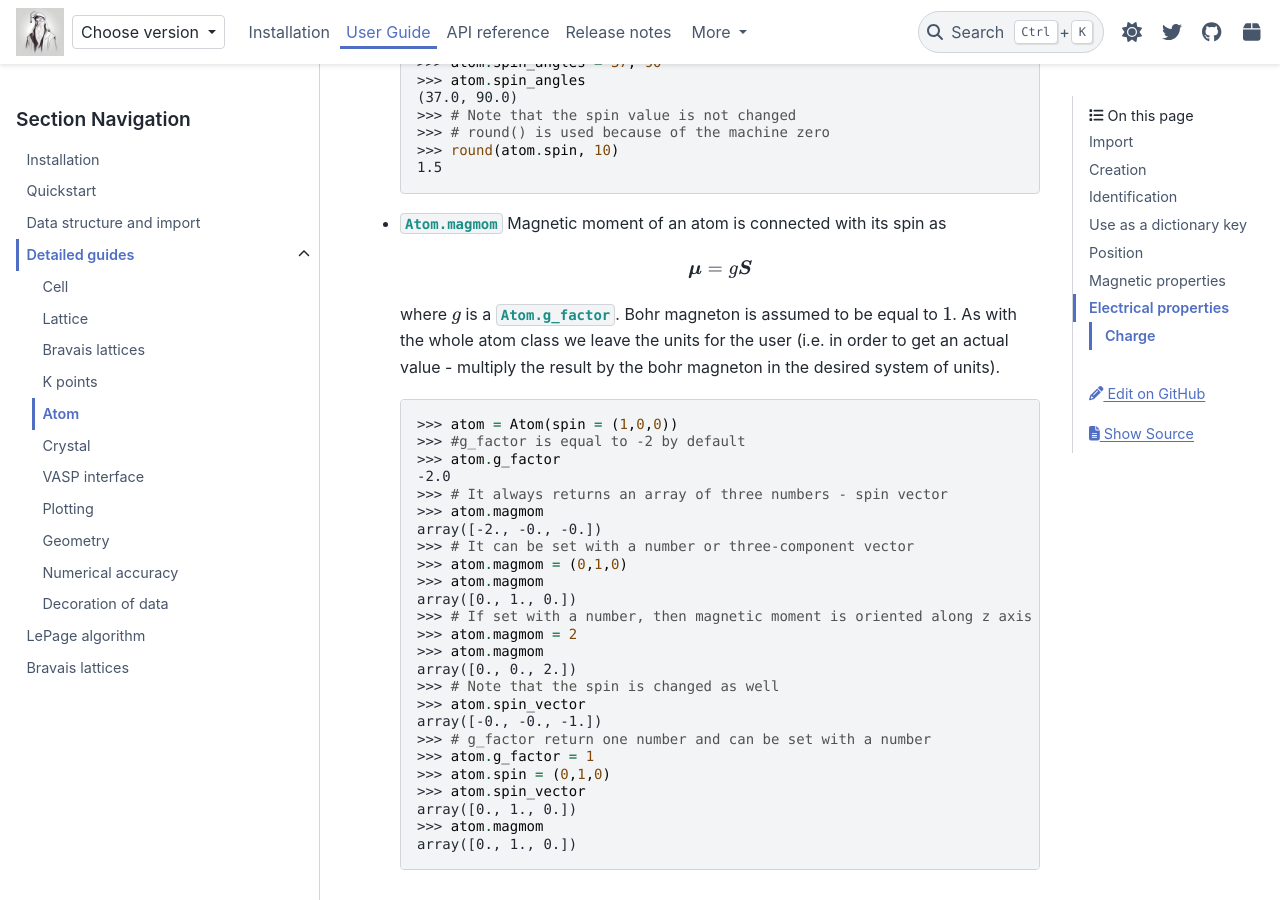
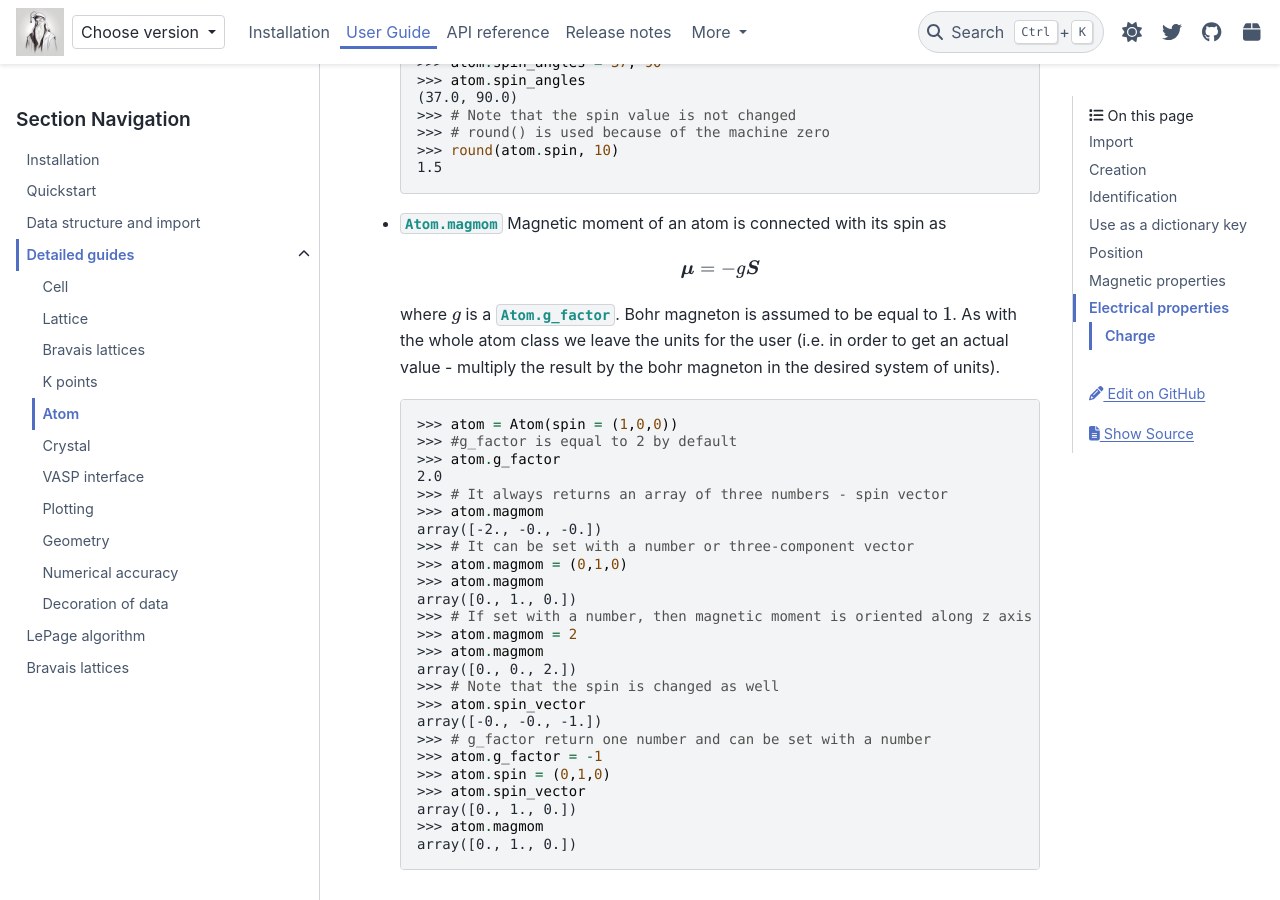
Before and after one commit to adrybakov/wulfric, a Sphinx documentation site: the page built from docs/source/user-guide/module/atom.rst, in a window 1280 px wide and 900 px high, scrolled down 6300 px. Built offline with Sphinx 7.4.7 and the PyData theme 0.15.4, drawn with Linux system fonts in a browser that asks for light colours; a script that is not in the unit is left out.

Commit message:
Write final rule for S vs m: g=2, minus in the formula

```diff
--- a/docs/source/user-guide/module/atom.rst
+++ b/docs/source/user-guide/module/atom.rst
@@ -47,7 +47,7 @@ Creation of an Atom object is straightforward:
   >>> atom = Atom(name='X', spin=(0,0,1))
   >>> atom.magmom
   array([-0., -0., -2.])
-  >>> atom = Atom(name='X', spin=(0,0,1), g_factor=1)
+  >>> atom = Atom(name='X', spin=(0,0,1), g_factor=-1)
   >>> atom.magmom
   array([0., 0., 1.])
 
@@ -319,7 +319,7 @@ All other attributes can be set and accessed:
   Magnetic moment of an atom is connected with its spin as
 
   .. math::
-    \boldsymbol{\mu} = g\boldsymbol{S}
+    \boldsymbol{\mu} = - g\boldsymbol{S}
 
   where :math:`g` is a :py:attr:`.Atom.g_factor`. Bohr magneton is assumed to be equal to :math:`1`.
   As with the whole atom class we leave the units for the user (i.e. in order to get an
@@ -328,9 +328,9 @@ All other attributes can be set and accessed:
   .. doctest::
 
     >>> atom = Atom(spin = (1,0,0))
-    >>> #g_factor is equal to -2 by default
+    >>> #g_factor is equal to 2 by default
     >>> atom.g_factor
-    -2.0
+    2.0
     >>> # It always returns an array of three numbers - spin vector
     >>> atom.magmom
     array([-2., -0., -0.])
@@ -346,7 +346,7 @@ All other attributes can be set and accessed:
     >>> atom.spin_vector
     array([-0., -0., -1.])
     >>> # g_factor return one number and can be set with a number
-    >>> atom.g_factor = 1
+    >>> atom.g_factor = -1
     >>> atom.spin = (0,1,0)
     >>> atom.spin_vector
     array([0., 1., 0.])
```
Also changed, not shown: 2 other files.
